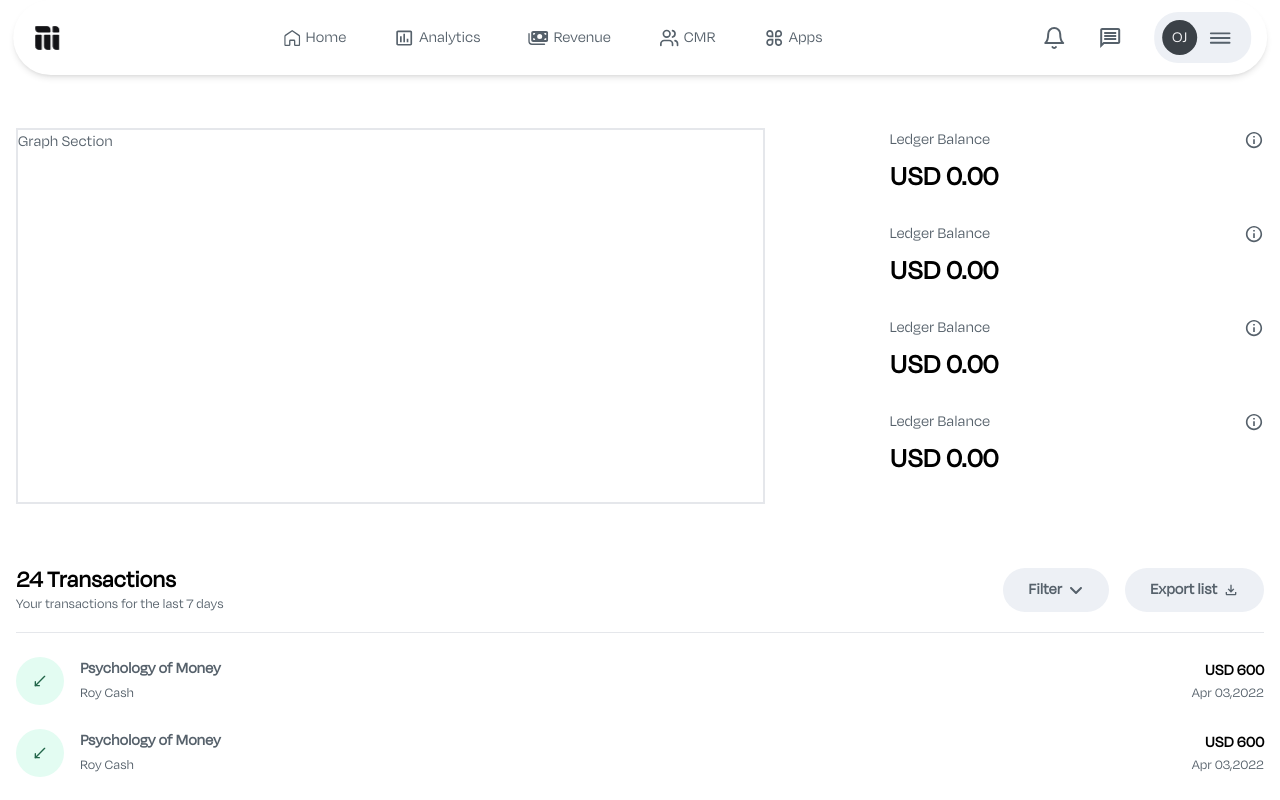
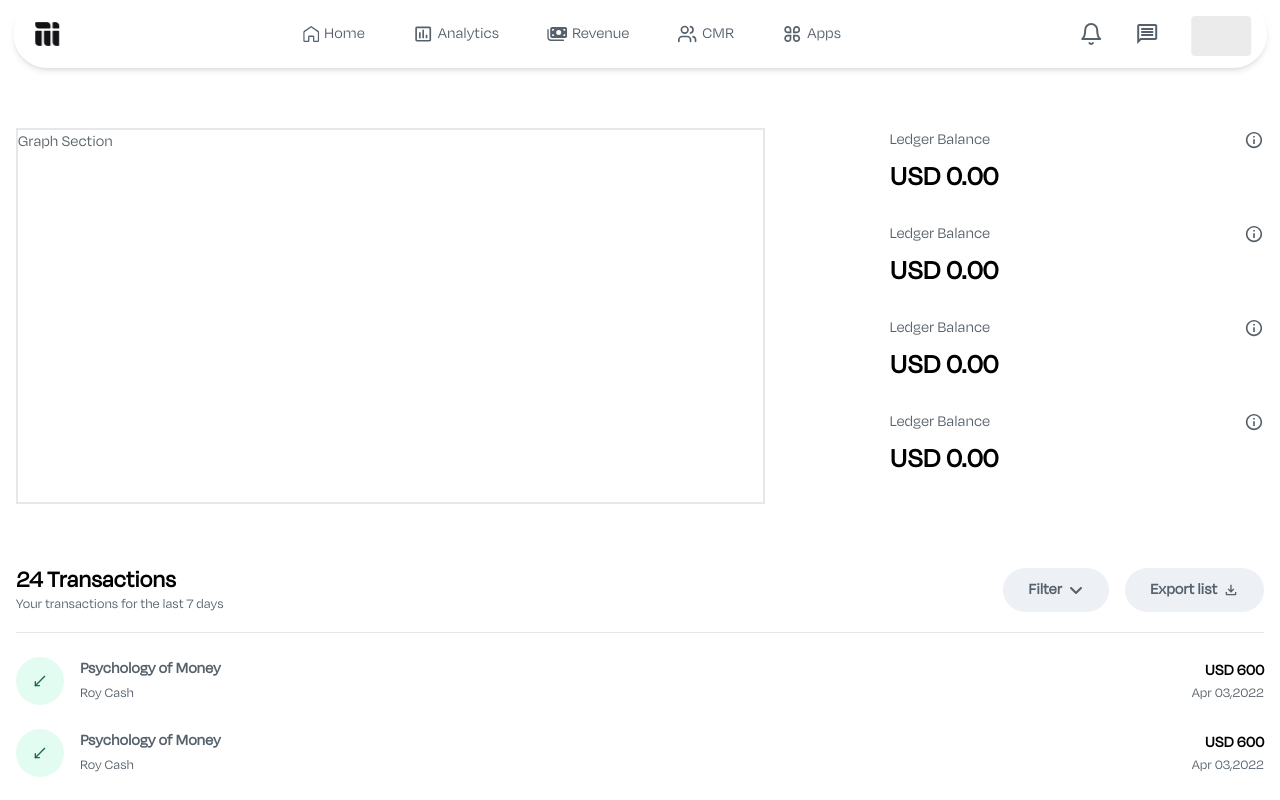
Before and after one commit to bezbrain/mainstack-frontend-test, a React (Vite) app: page / in a window 1280 px wide. Shown: the top 800 px of the page. Built offline with nearby package versions, Linux system fonts and the light colour scheme.

Commit message:
Develop the skeleton loader for the user profile

```diff
--- a/package.json
+++ b/package.json
@@ -14,6 +14,7 @@
     "react": "^18.2.0",
     "react-dom": "^18.2.0",
     "react-icons": "^5.0.1",
+    "react-loading-skeleton": "^3.4.0",
     "react-redux": "^9.1.0",
     "styled-components": "^6.1.8"
   },
--- /dev/null
+++ b/src/components/helpers/skeleton-loaders/index.ts
@@ -0,0 +1,3 @@
+import NavProfileBtn from "./navProfileBtn";
+
+export { NavProfileBtn };
--- /dev/null
+++ b/src/components/helpers/skeleton-loaders/navProfileBtn.tsx
@@ -0,0 +1,12 @@
+import Skeleton from "react-loading-skeleton";
+import "react-loading-skeleton/dist/skeleton.css";
+
+const NavProfileBtn = () => {
+  return (
+    <button className="cursor-not-allowed">
+      <Skeleton width={60} height={40} />
+    </button>
+  );
+};
+
+export default NavProfileBtn;
--- a/src/components/navBar/navBar.tsx
+++ b/src/components/navBar/navBar.tsx
@@ -11,6 +11,7 @@ import { AppDispatch, RootState } from "../../store";
 import { closeNav, openNav } from "../../management/features/navSlice";
 import { useState } from "react";
 import { navStyles } from "./navStyles";
+import { NavProfileBtn } from "../helpers/skeleton-loaders";
 
 // White color: #f5f5f7
 // Black color: #56616b
@@ -107,12 +108,13 @@ const NavBar = () => {
           <MdOutlineMessage className="text-2xl cursor-pointer" />
         </li>
         <li>
-          <button className="flex items-center bg-[#edf0f5] p-2 rounded-3xl">
+          <NavProfileBtn />
+          {/* <button className="flex items-center bg-[#edf0f5] p-2 rounded-3xl">
             <span className="bg-[#3b4147] text-[#f5f5f7] h-[35px] w-[35px] rounded-full flex items-center justify-center">
               OJ
             </span>
             <IoReorderThreeOutline className="text-3xl mx-2" />
-          </button>
+          </button> */}
         </li>
       </ul>
     </nav>
```
Also changed, not shown: 1 other file (tests, documents, lock files or other folders).
